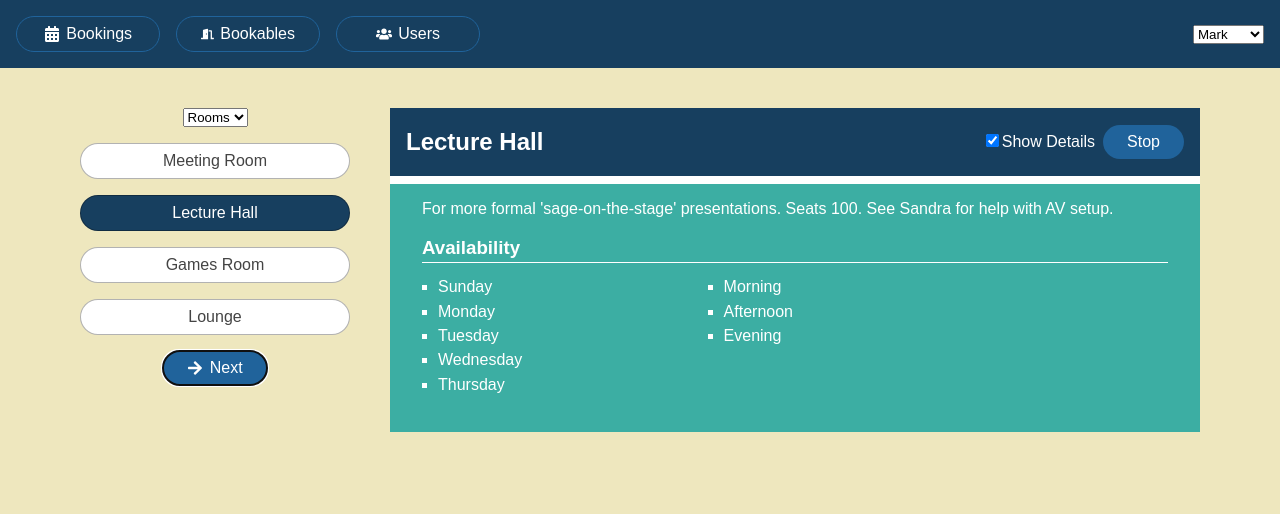
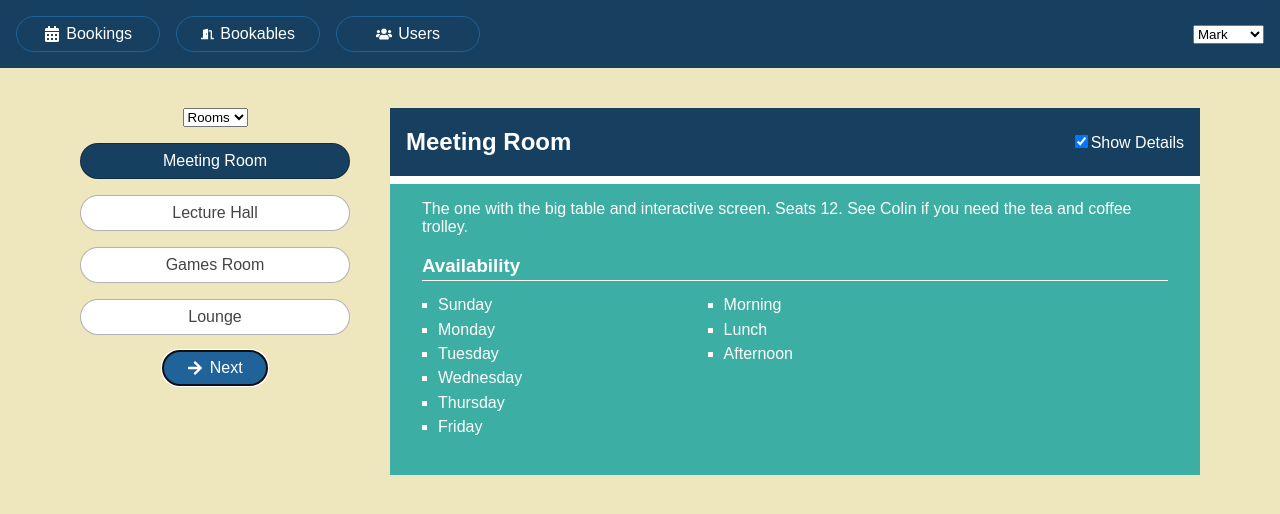
Before and after one commit to oumabaros/BookingsApp, a React app: page /bookables in a window 1280 px wide. Shown: the top 514 px of the page. Built offline with nearby package versions, Linux system fonts and the light colour scheme; data requests are answered from the project's data file.

Commit message:
first commit

```diff
--- /dev/null
+++ b/src/client/components/Bookables/BookableDetails.js
@@ -0,0 +1,46 @@
+import React,{useState} from "react";
+import data from '../../static.json';
+
+let sessions=data.sessions,days=data.days;
+
+export default function BookableDetails({bookable}){
+    const [hasDetails, setHasDetails] = useState(true);
+    function toggleDetails () {
+        setHasDetails(has => !has);
+    }
+
+    return bookable?(
+        <div className="bookable-details item">
+            <div className="item-header">
+            <h2>{bookable.title}</h2>
+            <span className="controls">
+            <label>
+                <input type="checkbox" onChange={toggleDetails} checked={hasDetails} />
+                Show Details
+            </label>
+            </span>
+            </div>
+            <p>{bookable.notes}</p>
+            {
+                hasDetails&&(
+                    <div className="item-details">
+                        <h3>Availability</h3>
+                        <div className="bookable-availability">
+                            <ul>
+                                {
+                                    bookable.days.sort().map(d => <li key={d}>{days[d]}</li>)
+                                }
+                            </ul>
+                            <ul>
+                                {
+                                    bookable.sessions.map(s => <li key={s}>{sessions[s]}</li>)
+                                }
+                            </ul>
+                        </div>
+                    </div>
+                )
+            }
+        </div>
+    ):null;
+
+}
--- a/src/client/components/Bookables/BookablesList.js
+++ b/src/client/components/Bookables/BookablesList.js
@@ -1,28 +1,14 @@
-import React, {useReducer, Fragment,useEffect,useRef} from 'react';
-import data from '../../static.json';
+import React, {useEffect,useRef,Fragment} from 'react';
 import {FaArrowRight} from "react-icons/fa";
 import Spinner from '../UI/Spinner';
-import reducer from "./reducer";
 import getData from '../../utils/api';
 
-let sessions=data.sessions,days=data.days;
 
-const initialState = {
-  group: "Rooms",
-  bookableIndex: 0,
-  hasDetails: true,
-  bookables:[],
-  isLoading:true,
-  error:false
-};
-
-export default function BookablesList () {
-  const [state, dispatch] = useReducer(reducer, initialState);
+export default function BookablesList ({state,dispatch}) {
 
   const {group, bookableIndex, bookables} = state;
-  const {hasDetails,error,isLoading}=state;
+  const {error,isLoading}=state;
   const bookablesInGroup = bookables.filter(b => b.group === group);
-  const bookable = bookablesInGroup[bookableIndex];
   const groups = [...new Set(bookables.map(b => b.group))];
   const timerRef = useRef(null);
   const nextButtonRef = useRef();
@@ -37,19 +23,9 @@ export default function BookablesList () {
                 type: "FETCH_BOOKABLES_ERROR",
                 payload: error
             }));
-        },[]
+        },[dispatch]
     );
 
-    useEffect(() => {
-        timerRef.current = setInterval(() => {
-        dispatch({ type: "NEXT_BOOKABLE" });
-        }, 3000);
-        return stopPresentation;
-    }, []);
-
-    function stopPresentation () {
-        clearInterval(timerRef.current);
-    }
 
     function changeGroup (e) {
         dispatch({
@@ -70,10 +46,6 @@ export default function BookablesList () {
         dispatch({type: "NEXT_BOOKABLE"});
     }
 
-  function toggleDetails () {
-    dispatch({type: "TOGGLE_HAS_DETAILS"});
-  }
-
     if (error) {
         return <p>{error.message}</p>
     }
@@ -83,7 +55,6 @@ export default function BookablesList () {
     }
 
   return (
-    <Fragment>
     <div>
         <select
           value={group}
@@ -119,52 +90,5 @@ export default function BookablesList () {
           </button>
         </p>
       </div>
-
-      {bookable && (
-        <div className="bookable-details">
-          <div className="item">
-            <div className="item-header">
-              <h2>
-                {bookable.title}
-              </h2>
-              <span className="controls">
-                <label>
-                  <input
-                    type="checkbox"
-                    checked={hasDetails}
-                    onChange={toggleDetails}
-                  />
-                  Show Details
-                </label>
-                <button className="btn" onClick={stopPresentation}>
-                    Stop
-                </button>
-              </span>
-            </div>
-
-            <p>{bookable.notes}</p>
-
-            {hasDetails && (
-              <div className="item-details">
-                <h3>Availability</h3>
-                <div className="bookable-availability">
-                  <ul>
-                    {bookable.days
-                      .sort()
-                      .map(d => <li key={d}>{days[d]}</li>)
-                    }
-                  </ul>
-                  <ul>
-                    {bookable.sessions
-                      .map(s => <li key={s}>{sessions[s]}</li>)
-                    }
-                  </ul>
-                </div>
-              </div>
-            )}
-          </div>
-        </div>
-      )}
-    </Fragment>
   );
 }
--- a/src/client/components/Bookables/BookablesPage.js
+++ b/src/client/components/Bookables/BookablesPage.js
@@ -1,10 +1,10 @@
 import React from "react";
-import BookablesList from "./BookablesList";
+import BookablesView from "./BookablesView";
 
 export default function BookablesPage () {
   return (
     <main className="bookables-page">
-      <BookablesList/>
+      <BookablesView/>
     </main>
   );
 }
--- /dev/null
+++ b/src/client/components/Bookables/BookablesView.js
@@ -0,0 +1,25 @@
+import React,{useReducer,Fragment} from "react";
+import BookablesList from "./BookablesList";
+import BookableDetails from "./BookableDetails";
+import reducer from "./reducer";
+
+const initialState = {
+        group: "Rooms",
+        bookableIndex: 0,
+        bookables: [],
+        isLoading: true,
+        error: false
+    };
+
+export default function BookablesView(){
+    const [state, dispatch] = useReducer(reducer, initialState);
+    const bookablesInGroup = state.bookables.filter(b => b.group === state.group);
+    const bookable = bookablesInGroup[state.bookableIndex];
+
+    return(
+        <Fragment>
+            <BookablesList state={state} dispatch={dispatch}/>
+            <BookableDetails bookable={bookable}/>
+        </Fragment>
+    );
+}
--- a/src/client/components/Bookables/reducer.js
+++ b/src/client/components/Bookables/reducer.js
@@ -35,12 +35,6 @@ export default function reducer (state, action) {
         bookableIndex: action.payload
       };
 
-    case "TOGGLE_HAS_DETAILS":
-      return {
-        ...state,
-        hasDetails: !state.hasDetails
-      };
-
     case "NEXT_BOOKABLE":
       const count = state.bookables.filter(
         b => b.group === state.group
```
Lines whose indentation alone changed are shown as unchanged.
